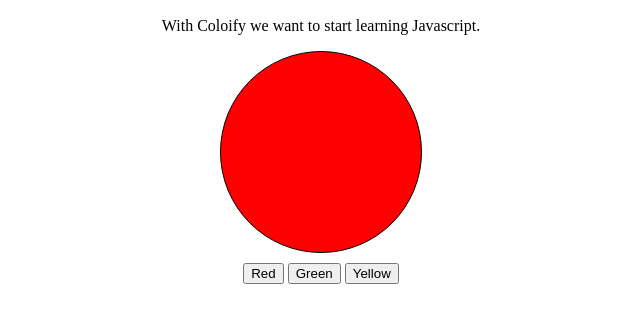
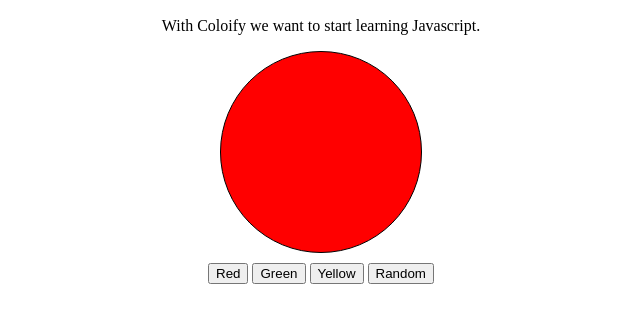
Before and after one commit to tlchan668/Colorify, a plain HTML site: page index.html in a window 1280 px wide. Both pictures are taken after a click on the button "Red". Shown: the part 87-410 px from the top of the page, without its empty margins (319-959 px from the left). Drawn offline with Linux system fonts and the light colour scheme.

Commit message:
added random button

```diff
--- a/index.html
+++ b/index.html
@@ -20,6 +20,7 @@
         <button onclick="paint('red')">Red</button>
         <button onclick="paint('green')">Green</button>
         <button onclick="paint('yellow')">Yellow</button>
+        <button onclick="randomColor('random')">Random</button>
     </div>
 </div>
 
--- a/index.js
+++ b/index.js
@@ -5,4 +5,15 @@ function paint(color) {
     const circle =document.getElementById('circleID');
     circle.style = `background-color:${color}`;
     console.log(circle);
+    if (color == 'random'){
+        console.log('in random')
+
+        circle.style = background-color;"randomColor";
+    }
 }
+function randomColor(){
+    var randomColor = '#' + (Math.floor(Math.random()*16777215).toString(16));
+    console.log(randomColor);
+    const circle = document.getElementById('circleID').style.backgroundColor = randomColor;
+
+}
```
